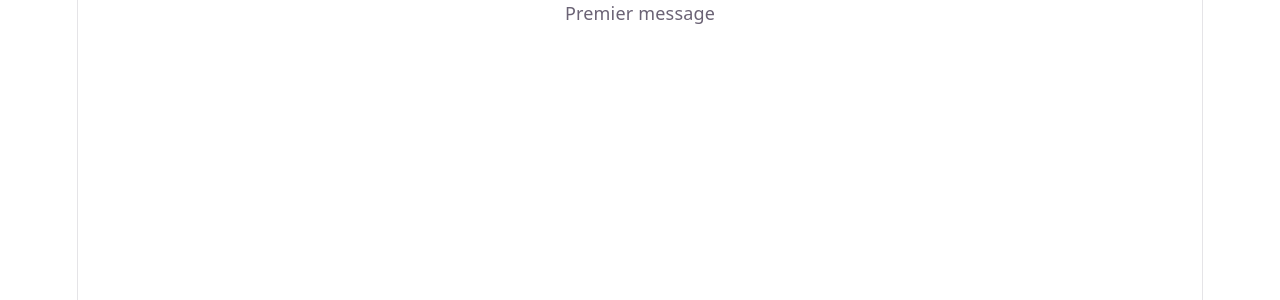
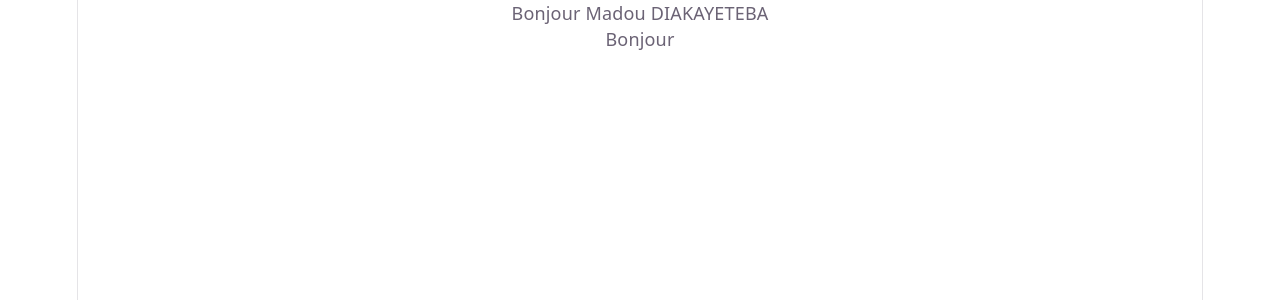
Before and after one commit to Diakayeteba/mes-naissances, a React (Vite) app in the folder front-gestion-naissances/: page / in a window 1280 px wide. Shown: the top 300 px of the page. Built offline with nearby package versions, Linux system fonts and the light colour scheme.

Commit message:
passage du premier paramettre dans un composant

```diff
--- a/front-gestion-naissances/components/Message.tsx
+++ b/front-gestion-naissances/components/Message.tsx
@@ -1,5 +1,5 @@
-function Message(){
-    return <p>Premier message</p>;
+function Message(props){
+    return <p>Bonjour {props.firstName} {props.LastName}</p>;
 }
 
 export default Message;
--- a/front-gestion-naissances/src/App.tsx
+++ b/front-gestion-naissances/src/App.tsx
@@ -2,6 +2,12 @@ import Message from "../components/Message";
 
 
 function App() {
-  return <Message/>;
+  return (
+    <section>
+       <Message firstName="Madou" LastName="DIAKAYETEBA"/>
+       <Message/>
+
+    </section>
+  );
 }
 export default App;
```
